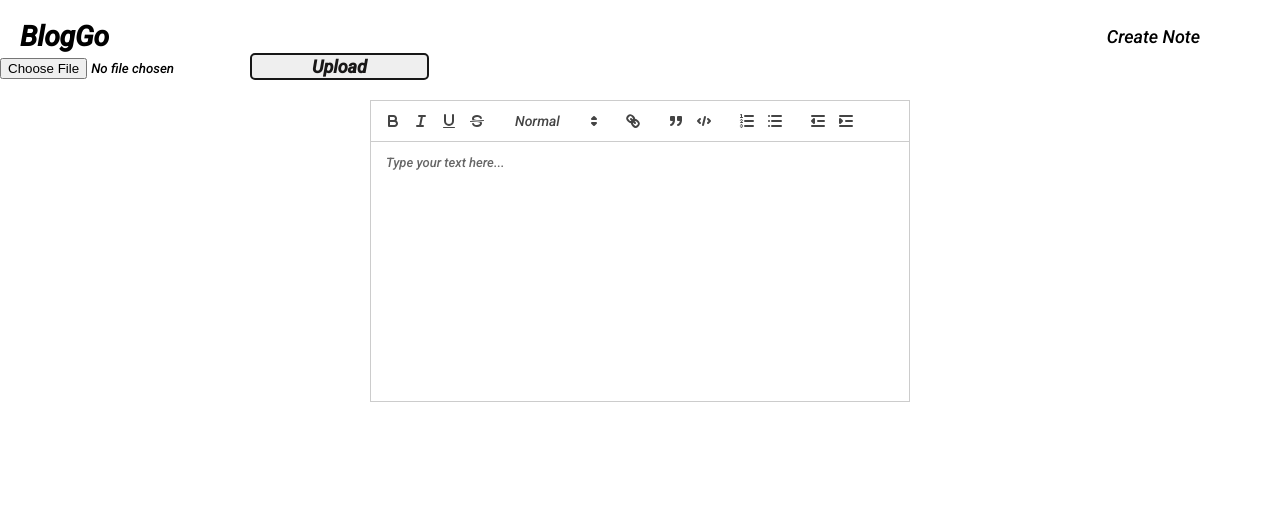
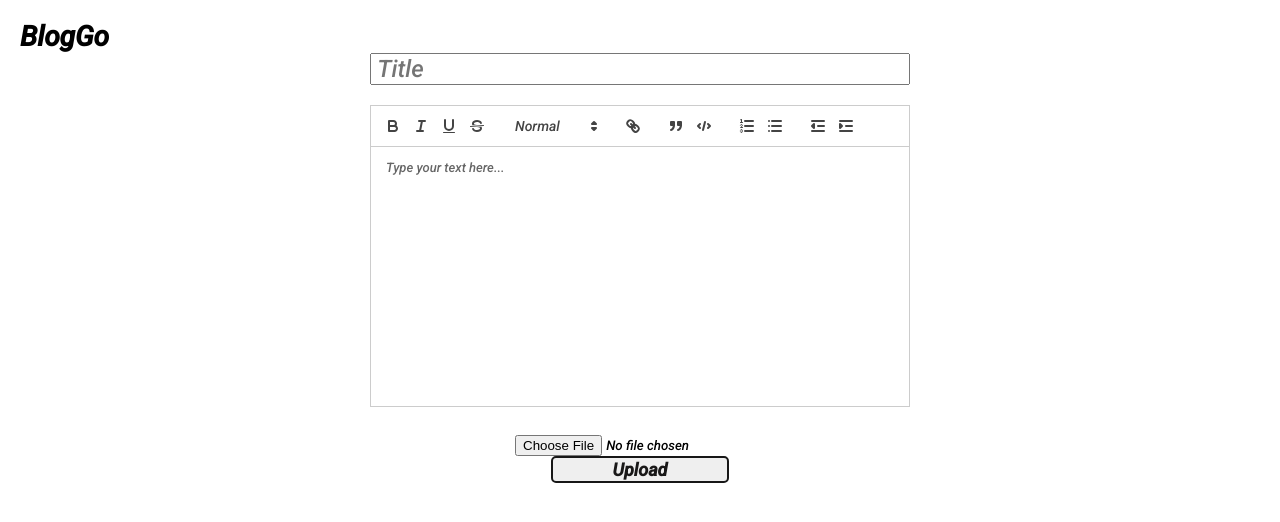
Before and after one commit to compl3xX/BlogGo, a React (Create React App) app in the folder frontend/: page /createpost in a window 1280 px wide. Shown: the top 522 px of the page. Built offline with nearby package versions, Linux system fonts and the light colour scheme.

Commit message:
Create Post

```diff
--- a/frontend/src/components/Navbar/NavBar.jsx
+++ b/frontend/src/components/Navbar/NavBar.jsx
@@ -8,7 +8,7 @@ const NavBar = () => {
 
     let hidden = true;
 
-    if (pathname === '/signup' || pathname === '/signIn') hidden = false
+    if (pathname === '/signup' || pathname === '/signIn' || pathname === '/createpost') hidden = false
 
     return (
         <div className="navbar">
--- a/frontend/src/components/TextEditor/TextEditor.scss
+++ b/frontend/src/components/TextEditor/TextEditor.scss
@@ -9,4 +9,5 @@
     padding: 2rem;
     width: 58rem;
   }
+  margin-bottom: 5rem;
 }
--- a/frontend/src/pages/CreatePost/CreatePost.jsx
+++ b/frontend/src/pages/CreatePost/CreatePost.jsx
@@ -1,7 +1,7 @@
 import React, { useState } from 'react'
 import { TextEditor } from "../../components"
 import api from '../../utilis/baseUrl'
-
+import './CreatePost.scss'
 const CreatePost = () => {
 
     const [selectedFile, setSelectedFile] = useState(null);
@@ -31,11 +31,12 @@ const CreatePost = () => {
     }
 
     return (
-        <>
+        <div className="text_editor_container">
+            <input className='TitleInput' placeholder=" Title" />
+            <TextEditor />
             <input type="file" onChange={handleFileChange} />
             <button onClick={uploadHandler}>Upload</button>
-            <TextEditor />
-        </>
+        </div>
     )
 }
 
--- a/frontend/src/pages/CreatePost/CreatePost.scss
+++ b/frontend/src/pages/CreatePost/CreatePost.scss
@@ -0,0 +1,10 @@
+.text_editor_container {
+  display: flex;
+  flex-direction: column;
+  align-items: center;
+}
+
+.TitleInput {
+  width: 54rem;
+  font-size: x-large;
+}
```
